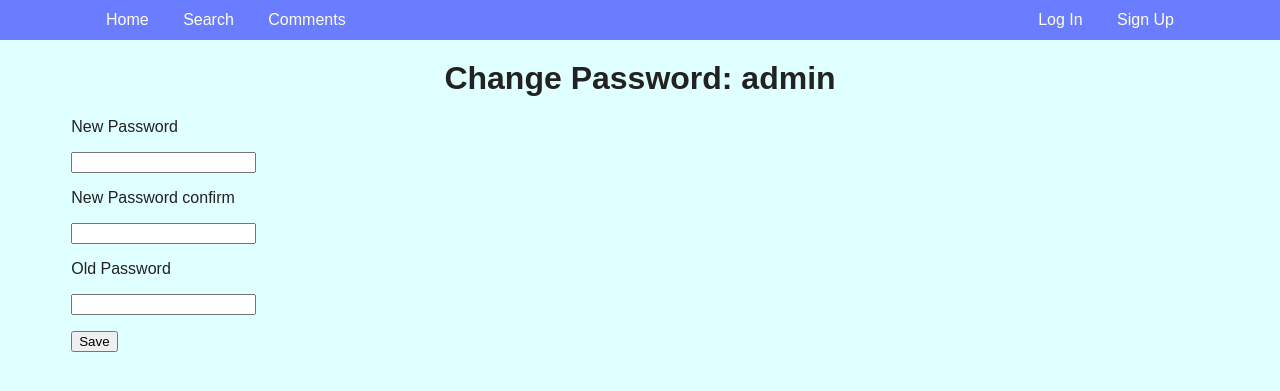
After one commit to aydarbekov/article, a Django app: page /accounts/profile/1/change_password/ in a window 1280 px wide. The commit adds this page. Shown: the top 391 px of the page. Run offline with Django 3.2, Linux system fonts and the light colour scheme; data comes from the database, SQL or seed files in the repository.

Commit message:
Смена пароля

```diff
--- a/blog/accounts/forms.py
+++ b/blog/accounts/forms.py
@@ -43,3 +43,35 @@ class UserChangeForm(forms.ModelForm):
     class Meta:
         model = User
         fields = ['first_name', 'last_name', 'email']
+
+
+class UserChangePasswordForm(forms.ModelForm):
+    password = forms.CharField(max_length=100, required=True, label='New Password', widget=forms.PasswordInput)
+    password_confirm = forms.CharField(max_length=100, required=True, label='New Password confirm', widget=forms.PasswordInput)
+    old_password = forms.CharField(max_length=100, required=True, label='Old Password', widget=forms.PasswordInput)
+
+    def clean_old_password(self):
+        old_password = self.cleaned_data.get('old_password')
+        user = self.instance
+        if not user.check_password(old_password):
+            raise ValidationError('Invalid password.', code='invalid_password')
+        return old_password
+
+    def save(self, commit=True):
+        user = self.instance
+        user.set_password(self.cleaned_data["password"])
+        if commit:
+            user.save()
+        return user
+
+    def clean(self):
+        super().clean()
+        password_1 = self.cleaned_data['password']
+        password_2 = self.cleaned_data['password_confirm']
+        if password_1 != password_2:
+            raise ValidationError('Passwords do not match', code='passwords_do_not_match')
+        return self.cleaned_data
+
+    class Meta:
+        model = User
+        fields = ['password', 'password_confirm', 'old_password']
--- a/blog/accounts/templates/register.html
+++ b/blog/accounts/templates/register.html
@@ -3,6 +3,6 @@
 {% block content %}
     <h1>Sign Up</h1>
     <form action="{% url 'accounts:register' %}" method="post" class="text-center">
-        {% include 'partial/form.html' with button_text='Сохранить' %}
+        {% include 'partial/article_form.html' with button_text='Сохранить' %}
     </form>
 {% endblock %}
--- a/blog/accounts/templates/user_detail.html
+++ b/blog/accounts/templates/user_detail.html
@@ -2,8 +2,8 @@
 {% block title %}{{ user_obj.username }}{% endblock %}
 {% block menu %}
     {% if user_obj == request.user %}
-        <li><a href="{% url 'accounts:user_update' user_obj.pk %}">Edit</a></li>
-        <li><a href="#">Change password</a></li>
+        <li><a href="{% url 'accounts:user_update' user_obj.pk %}">Edit profile</a></li>
+        <li><a href="{% url 'accounts:user_change_password' user_obj.pk %}">Change password</a></li>
     {% endif %}
 {% endblock %}
 {% block content %}
--- /dev/null
+++ b/blog/accounts/templates/user_password_change.html
@@ -0,0 +1,14 @@
+{% extends 'base.html' %}
+{% block title %}{{ user_obj.username }}{% endblock %}
+{% block menu %}
+    {% if user_obj == request.user %}
+        <li><a href="{% url 'accounts:user_detail' user_obj.pk %}">View</a></li>
+        <li><a href="{% url 'accounts:user_update' user_obj.pk %}">Update Profile password</a></li>
+    {% endif %}
+{% endblock %}
+{% block content %}
+    <h1>Change Password: {{ user_obj.username }}</h1>
+    <form action="{% url 'accounts:user_change_password' user_obj.pk %}" method="post">
+        {% include 'partial/article_form.html' with button_text="Save" %}
+    </form>
+{% endblock %} %}
--- a/blog/accounts/templates/user_update.html
+++ b/blog/accounts/templates/user_update.html
@@ -3,7 +3,7 @@
 {% block menu %}
     {% if user_obj == request.user %}
         <li><a href="{% url 'accounts:user_detail' user_obj.pk %}">View</a></li>
-        <li><a href="#">Change password</a></li>
+        <li><a href="{% url 'accounts:user_change_password' user_obj.pk %}">Change password</a></li>
     {% endif %}
 {% endblock %}
 {% block content %}
--- a/blog/accounts/urls.py
+++ b/blog/accounts/urls.py
@@ -1,5 +1,6 @@
 from django.urls import path
-from accounts.views import login_view, logout_view, register_view, user_activate, UserDetailView, UserChangeView
+from accounts.views import login_view, logout_view, register_view, user_activate, UserDetailView, UserChangeView, \
+    UserPasswordChangeView
 
 urlpatterns = [
     path('login/', login_view, name='login'),
@@ -7,7 +8,8 @@ urlpatterns = [
     path('register/', register_view, name='register'),
     path('register/activate/', user_activate, name='user_activate'),
     path('profile/<pk>/', UserDetailView.as_view(), name='user_detail'),
-    path('profile/<pk>/edit', UserChangeView.as_view(), name='user_update')
+    path('profile/<pk>/edit', UserChangeView.as_view(), name='user_update'),
+    path('profile/<pk>/change_password/', UserPasswordChangeView.as_view(), name='user_change_password')
 
 ]
 
--- a/blog/accounts/views.py
+++ b/blog/accounts/views.py
@@ -1,7 +1,7 @@
 from django.contrib.auth import authenticate, login, logout
 from django.contrib.auth.decorators import login_required
 from django.contrib.auth.mixins import LoginRequiredMixin, UserPassesTestMixin
-from django.http import HttpResponseForbidden
+from django.http import HttpResponseForbidden, HttpResponseRedirect
 from django.shortcuts import render, redirect
 from django.contrib.auth.models import User
 from django.urls import reverse
@@ -9,7 +9,7 @@ from django.views.generic import DetailView, UpdateView
 
 from blog.settings import HOST_NAME
 
-from accounts.forms import UserCreationForm, UserChangeForm
+from accounts.forms import UserCreationForm, UserChangeForm, UserChangePasswordForm
 from accounts.models import Token
 
 
@@ -106,3 +106,21 @@ class UserChangeView(UserPassesTestMixin, UpdateView):
 
     def get_success_url(self):
         return reverse('accounts:user_detail', kwargs={'pk': self.object.pk})
+
+
+class UserPasswordChangeView(UpdateView):
+    model = User
+    template_name = 'user_password_change.html'
+    form_class = UserChangePasswordForm
+    context_object_name = 'user_obj'
+
+    def text_func(self):
+        return self.get_object() == self.request.user
+
+    def form_valid(self, form):
+        user = form.save()
+        login(self.request, user)
+        return HttpResponseRedirect(self.get_success_url())
+
+    def get_success_url(self):
+        return reverse('accounts:login')
```
Also changed, not shown: blog/accounts/migrations/0001_initial.py (added).
